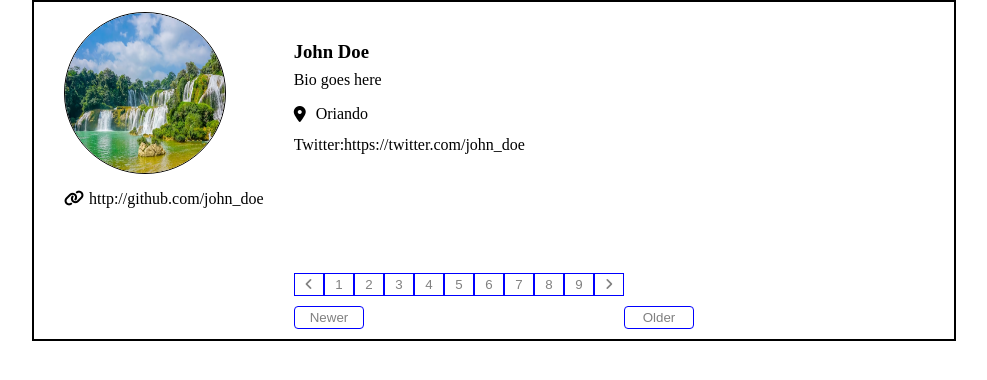
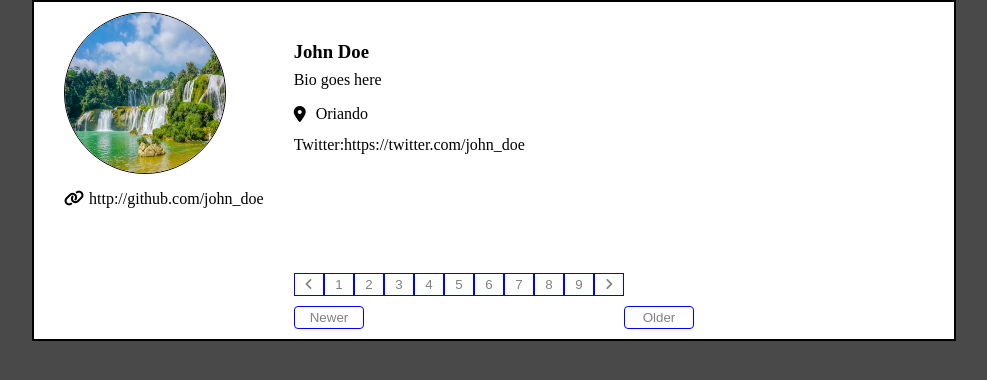
Before and after one commit to anantakhodake/github, a plain HTML site: page index.html in a window 1280 px wide. Shown: the whole page, without its empty margins (146-1133 px from the left). Drawn offline with Linux system fonts and the light colour scheme; no server answers.

Commit message:
some changes

```diff
--- a/index.css
+++ b/index.css
@@ -4,7 +4,7 @@ body{
     display: flex;
     justify-content: center;
     align-items: center;
-    /* background: rgb(74, 73, 73); */
+    background: rgb(74, 73, 73);
 }
 
 .container{
```
